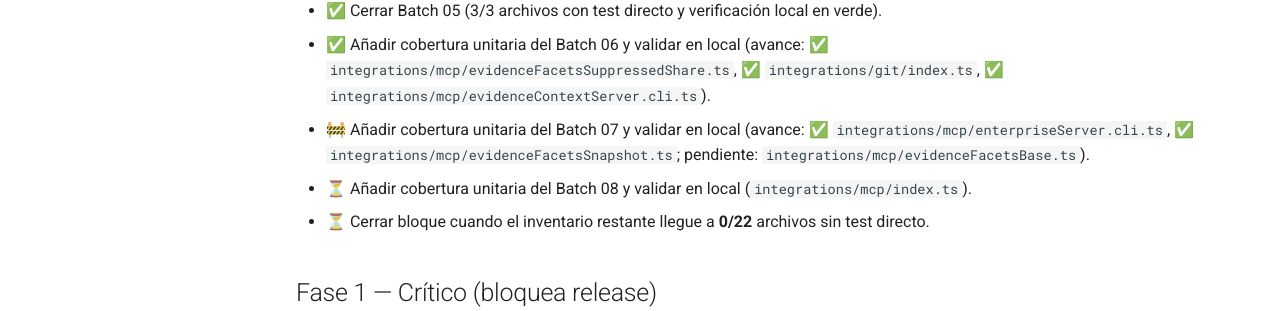
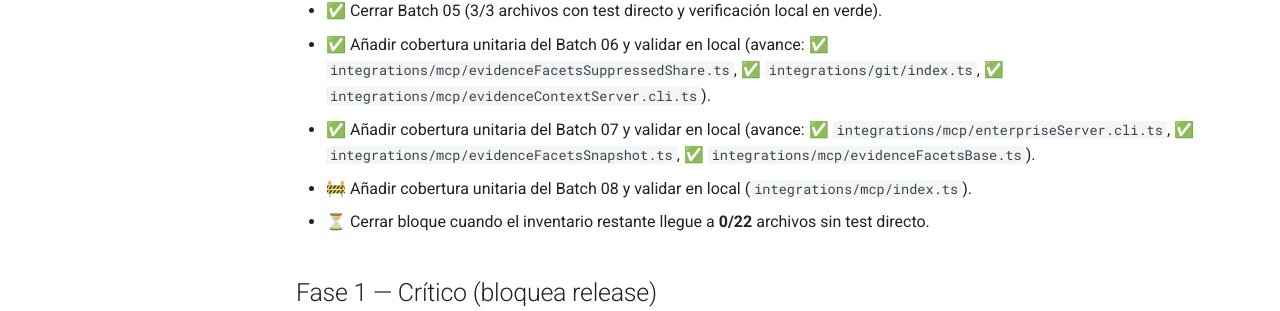
Before and after one commit to SwiftEnProfundidad/ast-intelligence-hooks, an MkDocs documentation site: the page built from docs/REFRACTOR_PROGRESS.md, in a window 1280 px wide and 900 px high, scrolled down 4358 px. Shown: the part 140-451 px from the top of the window. Built offline with MkDocs 1.6.1 and Material for MkDocs 9.7.7, drawn with Linux system fonts in a browser that asks for light colours; comment, search, counter and statistics services are not loaded.

Commit message:
test(mcp): add direct coverage for evidenceFacetsBase

```diff
--- a/docs/REFRACTOR_PROGRESS.md
+++ b/docs/REFRACTOR_PROGRESS.md
@@ -81,8 +81,8 @@ Estado consolidado del refactor con seguimiento de tareas y evidencia del avance
 - ✅ Añadir cobertura unitaria del Batch 05 y validar en local (avance: ✅ `integrations/platform/detectFrontend.ts`, ✅ `integrations/platform/detectAndroid.ts`, ✅ `integrations/platform/detectBackend.ts`).
 - ✅ Cerrar Batch 05 (3/3 archivos con test directo y verificación local en verde).
 - ✅ Añadir cobertura unitaria del Batch 06 y validar en local (avance: ✅ `integrations/mcp/evidenceFacetsSuppressedShare.ts`, ✅ `integrations/git/index.ts`, ✅ `integrations/mcp/evidenceContextServer.cli.ts`).
-- 🚧 Añadir cobertura unitaria del Batch 07 y validar en local (avance: ✅ `integrations/mcp/enterpriseServer.cli.ts`, ✅ `integrations/mcp/evidenceFacetsSnapshot.ts`; pendiente: `integrations/mcp/evidenceFacetsBase.ts`).
-- ⏳ Añadir cobertura unitaria del Batch 08 y validar en local (`integrations/mcp/index.ts`).
+- ✅ Añadir cobertura unitaria del Batch 07 y validar en local (avance: ✅ `integrations/mcp/enterpriseServer.cli.ts`, ✅ `integrations/mcp/evidenceFacetsSnapshot.ts`, ✅ `integrations/mcp/evidenceFacetsBase.ts`).
+- 🚧 Añadir cobertura unitaria del Batch 08 y validar en local (`integrations/mcp/index.ts`).
 - ⏳ Cerrar bloque cuando el inventario restante llegue a **0/22** archivos sin test directo.
 
 ## Fase 1 — Crítico (bloquea release)
```
Also changed, not shown: 1 other file.
